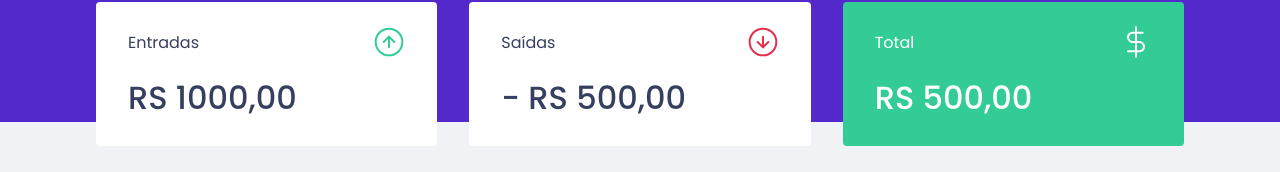
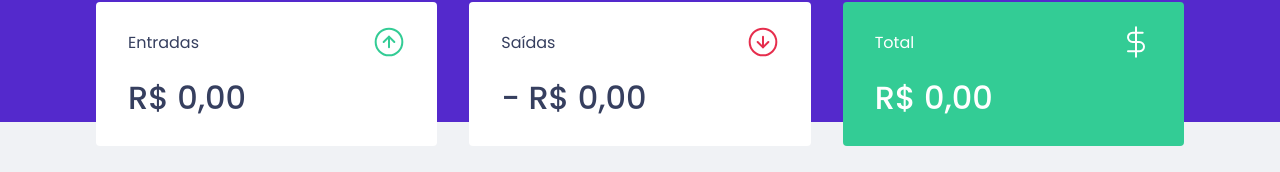
Before and after one commit to candinhojr/controle-de-financas-pessoais, a React (Create React App) app: page / in a window 1280 px wide. Shown: the part 150-322 px from the top of the page. Built offline with nearby package versions, Linux system fonts and the light colour scheme; no server answers; what miragejs would draw is missing.

Commit message:
Calculando o resumo

```diff
--- a/src/components/Summary/index.tsx
+++ b/src/components/Summary/index.tsx
@@ -9,7 +9,23 @@ import { Container } from "./styles";
 export function Summary() {
   const { transactions } = useContext(TransactionsContext);
 
-  console.log(transactions);
+  const summary = transactions.reduce(
+    (accumulator, transaction) => {
+      if (transaction.type === "deposit") {
+        accumulator.deposits += transaction.amount;
+        accumulator.total += transaction.amount;
+      } else {
+        accumulator.withdraws += transaction.amount;
+        accumulator.total -= transaction.amount;
+      }
+      return accumulator;
+    },
+    {
+      deposits: 0,
+      withdraws: 0,
+      total: 0,
+    }
+  );
 
   return (
     <Container>
@@ -18,21 +34,37 @@ export function Summary() {
           <p>Entradas</p>
           <img src={incomeImg} alt="Entradas" />
         </header>
-        <strong>RS 1000,00</strong>
+        <strong>
+          {new Intl.NumberFormat("pt-BR", {
+            style: "currency",
+            currency: "BRL",
+          }).format(summary.deposits)}
+        </strong>
       </div>
       <div>
         <header>
           <p>Saídas</p>
           <img src={outcomeImg} alt="Saídas" />
         </header>
-        <strong>- RS 500,00</strong>
+        <strong>
+          -{" "}
+          {new Intl.NumberFormat("pt-BR", {
+            style: "currency",
+            currency: "BRL",
+          }).format(summary.withdraws)}
+        </strong>
       </div>
       <div className="highlight-background">
         <header>
           <p>Total</p>
           <img src={totalImg} alt="Total" />
         </header>
-        <strong>RS 500,00</strong>
+        <strong>
+          {new Intl.NumberFormat("pt-BR", {
+            style: "currency",
+            currency: "BRL",
+          }).format(summary.total)}
+        </strong>
       </div>
     </Container>
   );
```
